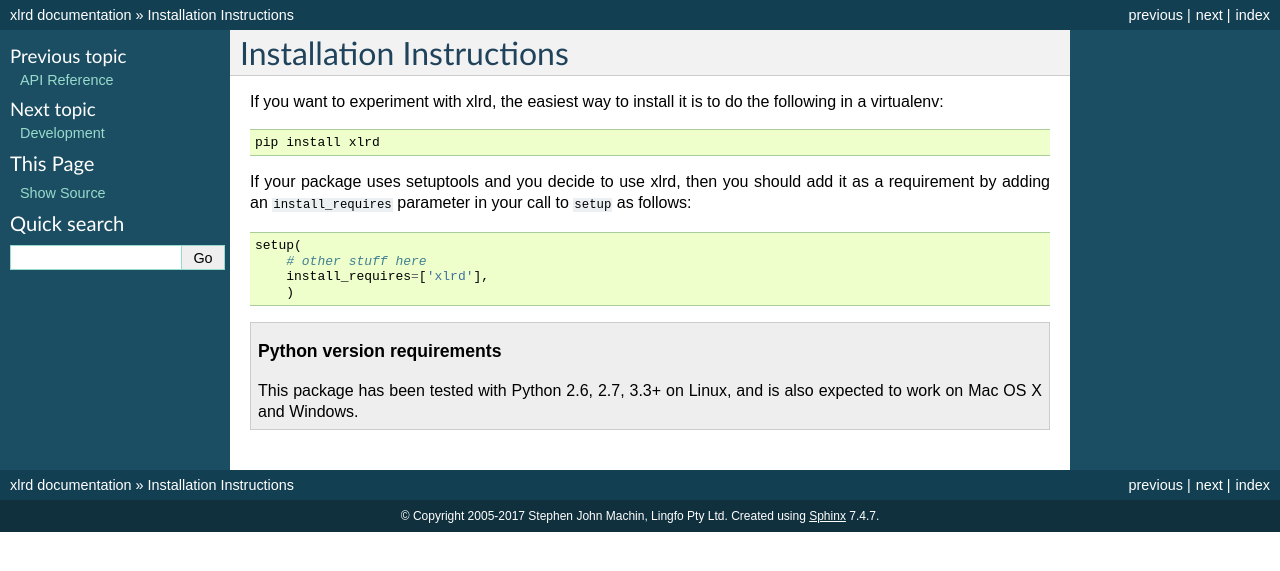
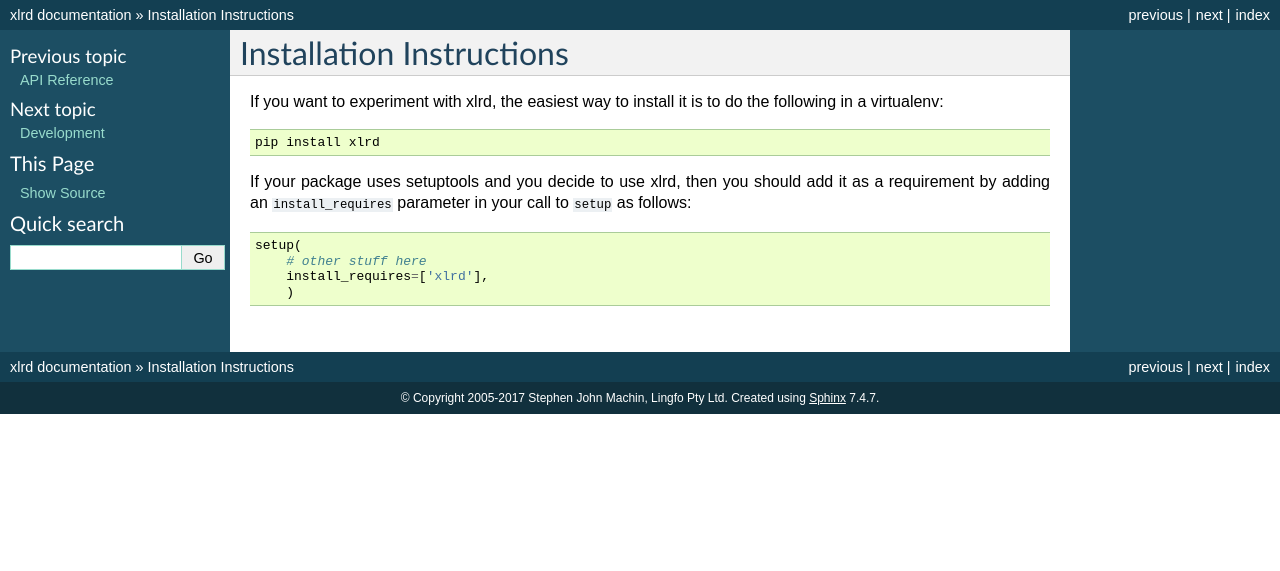
Before and after one commit to python-excel/xlrd, a Sphinx documentation site: the page built from docs/installation.rst, in a window 1280 px wide. Shown: the top 571 px of the page. Built offline with Sphinx 7.4.7, drawn with Linux system fonts in a browser that asks for light colours; the version number could not be read and is left out.

Commit message:
drop 2.6 support

```diff
--- a/docs/installation.rst
+++ b/docs/installation.rst
@@ -16,8 +16,3 @@ parameter in your call to ``setup`` as follows:
         # other stuff here
         install_requires=['xlrd'],
         )
-
-.. topic:: Python version requirements
-
-  This package has been tested with Python 2.6, 2.7, 3.3+ on Linux,
-  and is also expected to work on Mac OS X and Windows.
--- a/setup.py
+++ b/setup.py
@@ -39,7 +39,6 @@ setup(
             'License :: OSI Approved :: BSD License',
             'Programming Language :: Python',
             'Programming Language :: Python :: 2',
-            'Programming Language :: Python :: 2.6',
             'Programming Language :: Python :: 2.7',
             'Programming Language :: Python :: 3',
             'Programming Language :: Python :: 3.3',
```
Also changed, not shown: .travis.yml.
